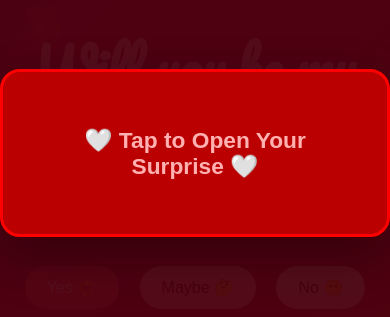
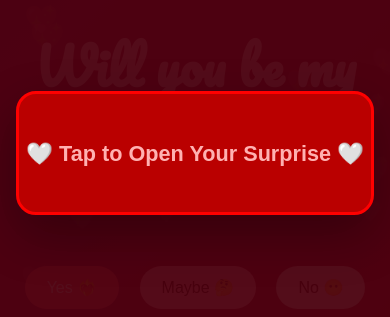
Before and after one commit to TrinaGSN95/Intro-for-Valentines-2026, a plain HTML site: page index.html in a window 390 px wide. Shown: the part 269-586 px from the top of the page. Drawn offline with Linux system fonts and the light colour scheme.

Commit message:
styles.css
Small change

```diff
--- a/styles.css
+++ b/styles.css
@@ -174,3 +174,16 @@ button:hover {
 .point {
   cursor: pointer; /* Changes to hand icon */
 }
+
+
+
+@media (max-width: 480px) {
+  .intro-content {
+    padding: 30px 20px;
+    border-radius: 20px;
+  }
+
+  .intro-content h2 {
+    font-size: 20px;
+  }
+}
```
